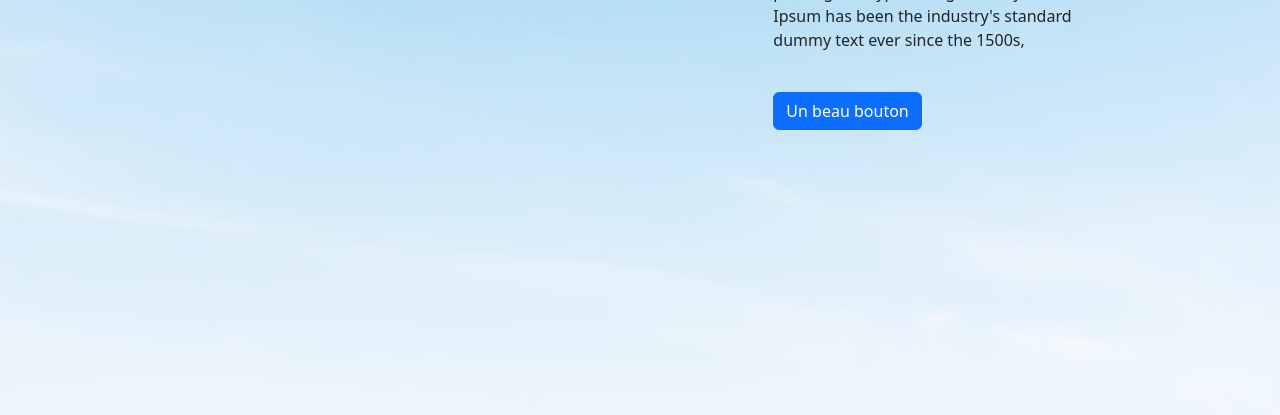
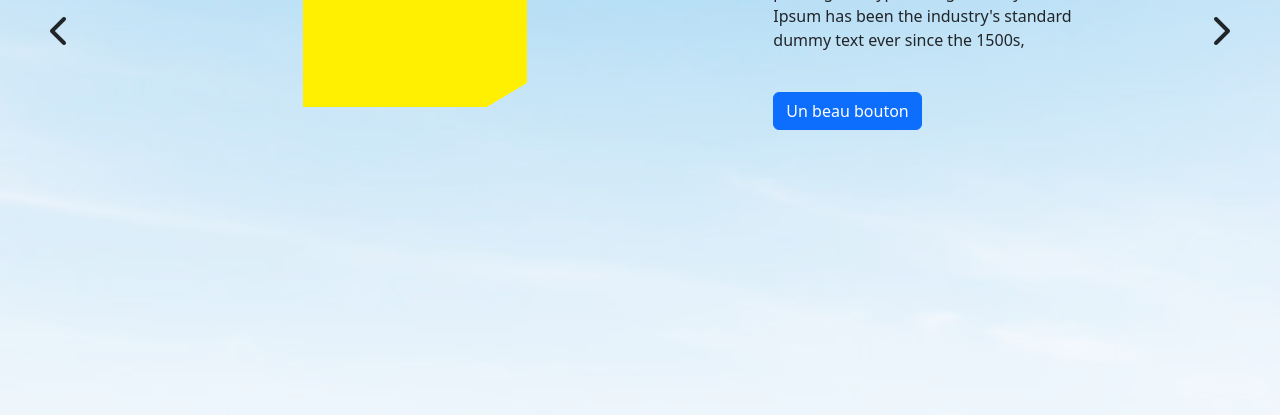
Before and after one commit to Mousedlf/portfolio3D, a website built with Vite: page index.html in a window 1280 px wide. Shown: the part 385-800 px from the top of the page. Built offline with nearby package versions, Linux system fonts and the light colour scheme; animation ran at ten frames a second.

Commit message:
camera movement from one box to another

```diff
--- a/main.js
+++ b/main.js
@@ -1,9 +1,10 @@
 import './style.css';
 import * as THREE from 'three';
 import { GLTFLoader } from 'three/addons/loaders/GLTFLoader.js';
+import {TextureHelper} from "three/addons";
 
 
-//scene setup
+//SCENE setup --------------------------------------------------------------------------------------------------
 const scene = new THREE.Scene();
 const camera = new THREE.PerspectiveCamera(75, window.innerWidth/window.innerHeight, 0.1,100)
 const renderer = new THREE.WebGLRenderer({
@@ -24,21 +25,58 @@ const ambientLight = new THREE.AmbientLight(0xffffff, 4)
 scene.add(ambientLight)
 
 
+
+
+
+// CUBES --------------------------------------------------------------------------------------------------
+const geometryY = new THREE.BoxGeometry(15,15,15    );
+const materialY = new THREE.MeshBasicMaterial({color: 0xffef00});
+const cubeY = new THREE.Mesh(geometryY, materialY);
+cubeY.position.set(-40,0,0)
+
+const geometryV = new THREE.BoxGeometry(15, 15,15);
+const materialV = new THREE.MeshBasicMaterial({color: 0x8a2be2});
+const cubeV = new THREE.Mesh(geometryV, materialV);
+cubeV.position.set(60,10,0)
+
+scene.add(cubeY, cubeV);
+
+
+
+// HTML Elements --------------------------------------------------------------------------------------------------
 const chevronR = document.querySelector('#chevron-right')
 const chevronL = document.querySelector('#chevron-left')
 
-
-chevronR.onclick = function(){console.log("click")}
+//const cameraCubeVPosition = new THREE.Vector2(-20,10)
 
 
-let mixer
 
+chevronR.onclick = function() {
+    const cameraCubeYPosition = new THREE.Vector2(80,10)
+   // camera.position.lerp(cameraCubeYPosition, 0,1)
+
+    camera.position.set(80,10)
+}
+
+chevronL.onclick = function() {
+    const targetPosition = new THREE.Vector3(10, 10)
+    //camera.position.lerp(targetPosition, 0,1)
+
+    camera.position.set(-20,0)
+}
+
+
+
+// DUCK --------------------------------------------------------------------------------------------------
+
+// let mixer
+//
 // const loader = new GLTFLoader();
 //
 // loader.load( 'duck.glb', function ( gltf ) {
 //
-//     gltf.scene.scale.set(4,4,4)
-//     gltf.scene.position.set(-50,0,0)
+//     gltf.scene.scale.set(10,10,10)
+//     gltf.scene.position.set(-40,-10,0)
 //
 //     mixer = new THREE.AnimationMixer( gltf.scene );
 //     const action = mixer.clipAction( gltf.animations[1] );
@@ -52,7 +90,7 @@ let mixer
 //
 // } );
 
-//const clock = new THREE.Clock()
+const clock = new THREE.Clock()
 
 function animate(){
     requestAnimationFrame(animate);
--- a/style.css
+++ b/style.css
@@ -21,7 +21,7 @@ canvas{
 #chevron-right{
     position: absolute;
     right:0;
-    top:350px;
+    top:50%;
     z-index:100;
     padding-right: 50px;
     display: flex;
@@ -31,7 +31,7 @@ canvas{
 #chevron-left{
     position: absolute;
     left:0;
-    top:350px;
+    top:50%;
     z-index:100;
     padding-left: 50px;
     display: flex;
```
